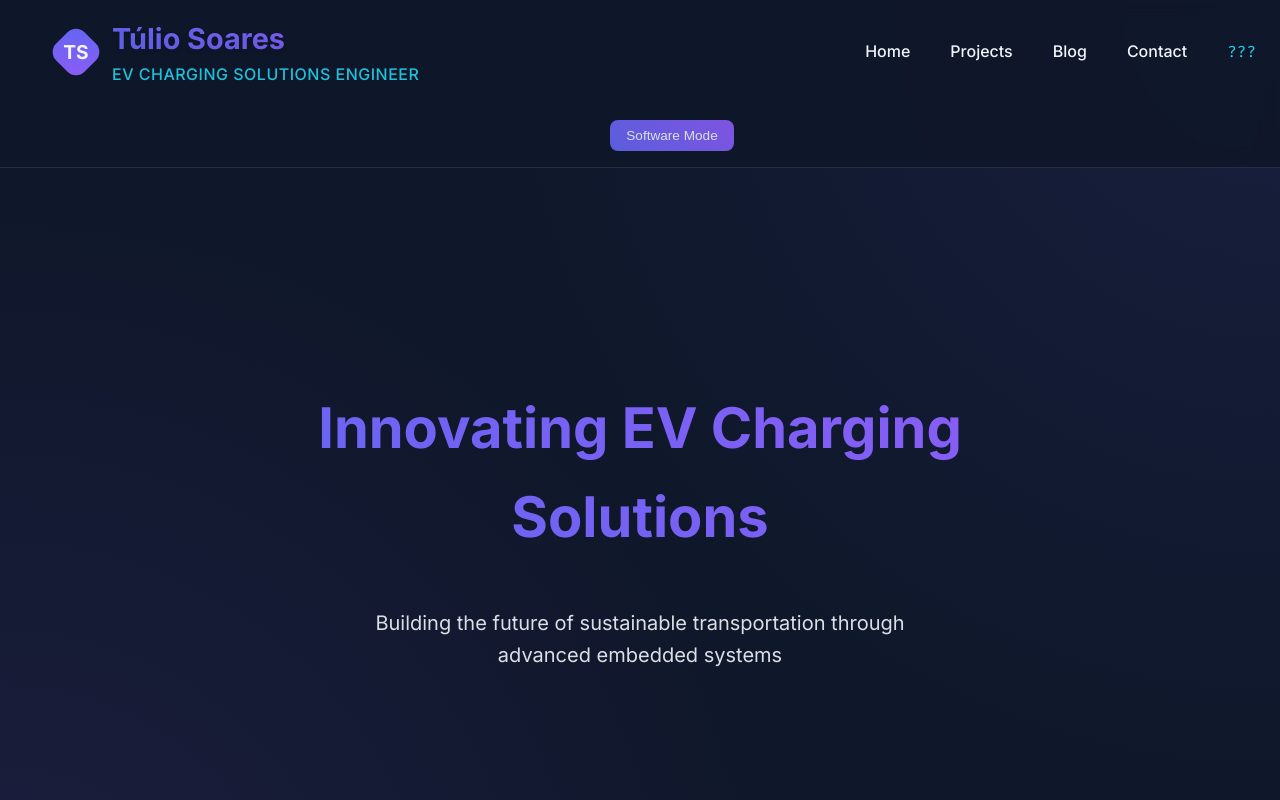
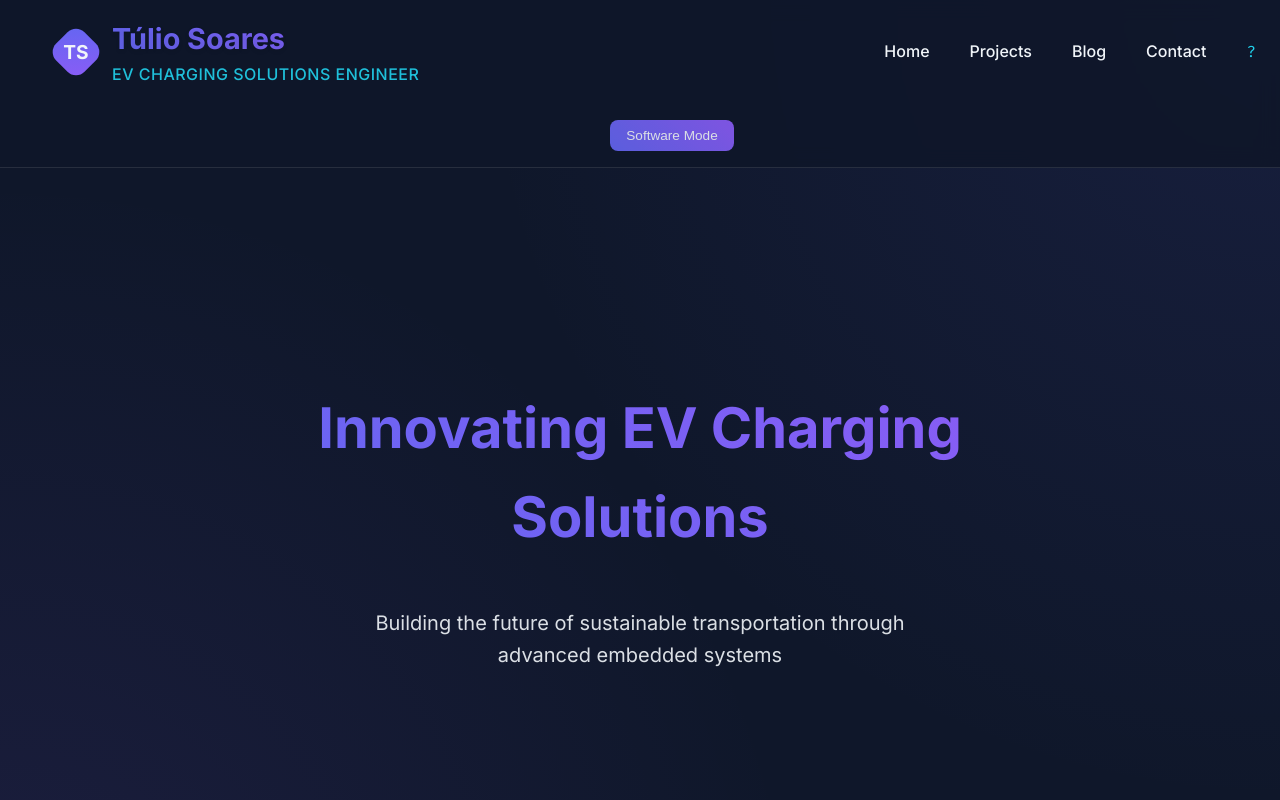
Before and after one commit to tuliosbhz/tuliosbhz.github.io, a website: page index.html in a window 1280 px wide. Shown: the top 800 px of the page. Drawn offline with Linux system fonts and the light colour scheme.

```diff
--- a/index.html
+++ b/index.html
@@ -27,7 +27,7 @@
                     <li><a href="#projects">Projects</a></li>
                     <li><a href="#blog">Blog</a></li>
                     <li><a href="#contact">Contact</a></li>
-                    <li><a href="#easter-eggs" class="easter-egg-link">???</a></li>
+                    <li><a href="#easter-eggs" class="easter-egg-link">?</a></li>
                 </ul>
             </nav>
         </div>
```
